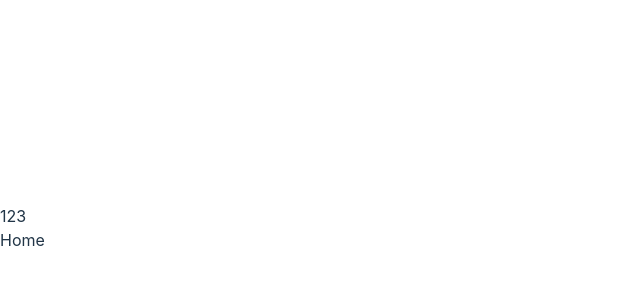
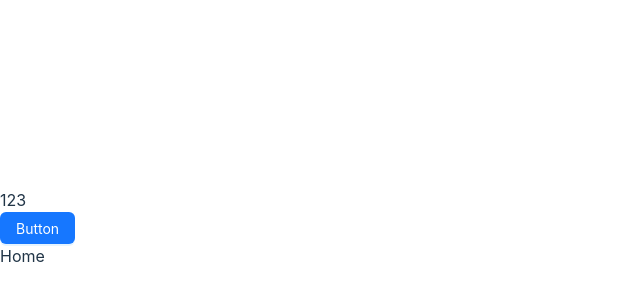
Before and after one commit to chuhx1024/React-admin, a React (Vite) app: page / in a window 1280 px wide. Shown: the part 172-472 px from the top of the page, without its empty margins (0-640 px from the left). Built offline with nearby package versions, Linux system fonts and the light colour scheme.

Commit message:
Feat: 引入 antd UI 库 并处理 React19 的兼容性问题

```diff
--- a/package.json
+++ b/package.json
@@ -11,6 +11,8 @@
         "format": "prettier --write src/"
     },
     "dependencies": {
+        "@ant-design/v5-patch-for-react-19": "^1.0.3",
+        "antd": "^5.24.1",
         "react": "^19.0.0",
         "react-dom": "^19.0.0",
         "react-router-dom": "^7.1.5"
--- a/src/layouts/BasicLayout.tsx
+++ b/src/layouts/BasicLayout.tsx
@@ -1,9 +1,12 @@
 import { Outlet } from 'react-router-dom'
 import React from 'react'
+
+import { Button } from 'antd'
 const BasicLayout: React.FC = () => {
     return (
         <>
             <div>123</div>
+            <Button type="primary">Button</Button>
             <Outlet /> {/* 子路由的出口 */}
         </>
     )
--- a/src/main.tsx
+++ b/src/main.tsx
@@ -2,6 +2,8 @@ import { StrictMode } from 'react'
 import { createRoot } from 'react-dom/client'
 import './index.css'
 import App from './App.tsx'
+
+import '@ant-design/v5-patch-for-react-19'
 
 createRoot(document.getElementById('root')!).render(
     <StrictMode>
```
Also changed, not shown: 1 other file (tests, documents, lock files or other folders).
